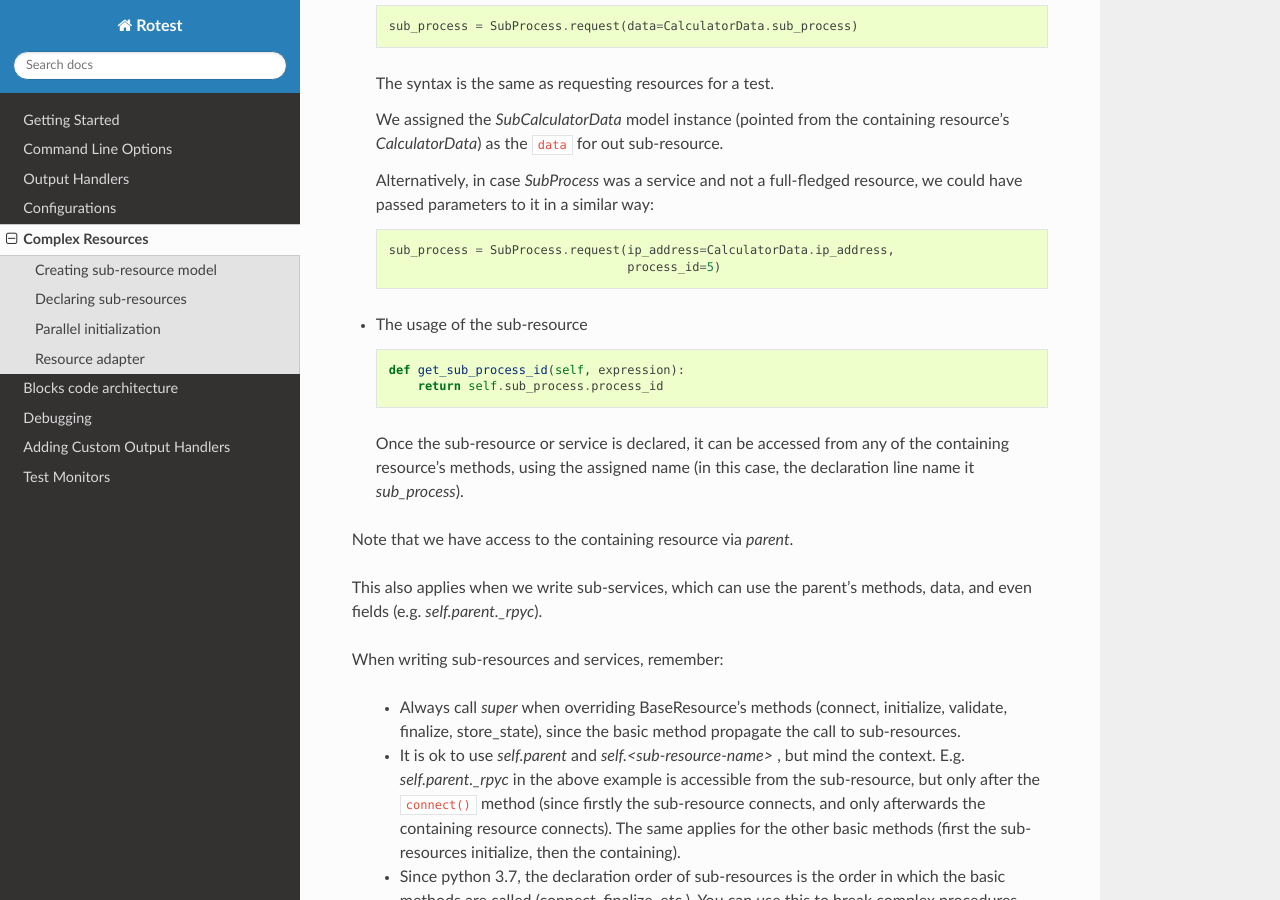
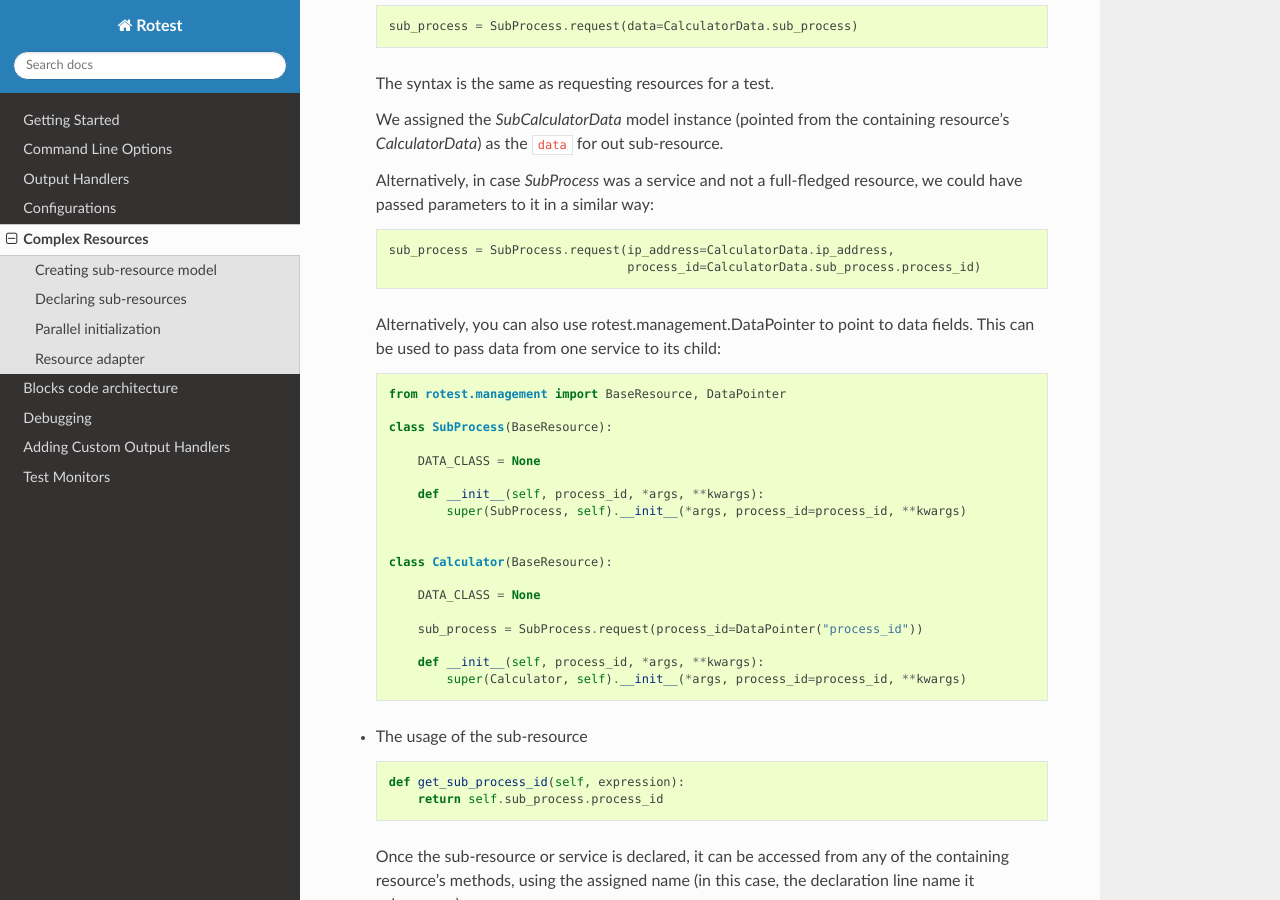
Before and after one commit to gregoil/rotest, a Sphinx documentation site: the page built from docs/advanced/complex_resources.rst, in a window 1280 px wide and 900 px high, scrolled down 2194 px. Built offline with Sphinx 7.4.7 and the Read the Docs theme 2.0.0, drawn with Linux system fonts in a browser that asks for light colours; the version number could not be read and is left out.

Commit message:
Fixed ut, upped version, updated doc

```diff
--- a/docs/advanced/complex_resources.rst
+++ b/docs/advanced/complex_resources.rst
@@ -130,7 +130,32 @@ Note the following:
   .. code-block:: python
 
     sub_process = SubProcess.request(ip_address=CalculatorData.ip_address,
-                                     process_id=5)
+                                     process_id=CalculatorData.sub_process.process_id)
+
+  Alternatively, you can also use rotest.management.DataPointer to point to data
+  fields. This can be used to pass data from one service to its child:
+
+  .. code-block:: python
+
+    from rotest.management import BaseResource, DataPointer
+
+    class SubProcess(BaseResource):
+
+        DATA_CLASS = None
+
+        def __init__(self, process_id, *args, **kwargs):
+            super(SubProcess, self).__init__(*args, process_id=process_id, **kwargs)
+
+
+    class Calculator(BaseResource):
+
+        DATA_CLASS = None
+
+        sub_process = SubProcess.request(process_id=DataPointer("process_id"))
+
+        def __init__(self, process_id, *args, **kwargs):
+            super(Calculator, self).__init__(*args, process_id=process_id, **kwargs)
+
 
 * The usage of the sub-resource
 
--- a/setup.py
+++ b/setup.py
@@ -3,7 +3,7 @@ from __future__ import absolute_import
 from setuptools import setup, find_packages
 
 
-__version__ = "8.0.4"
+__version__ = "8.1.0"
 
 result_handlers = [
     "db = rotest.core.result.handlers.db_handler:DBHandler",
```
Also changed, not shown: 1 other file.
